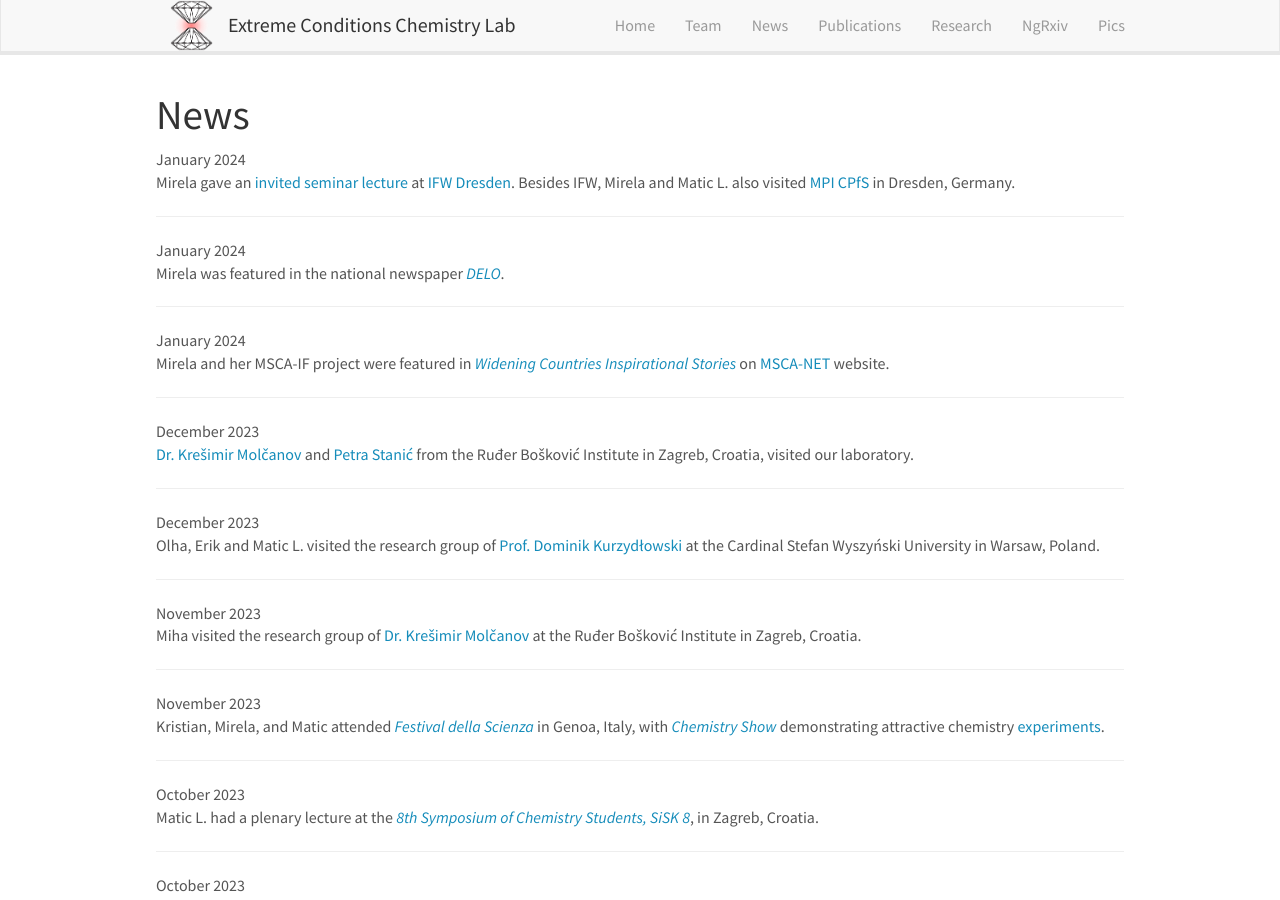
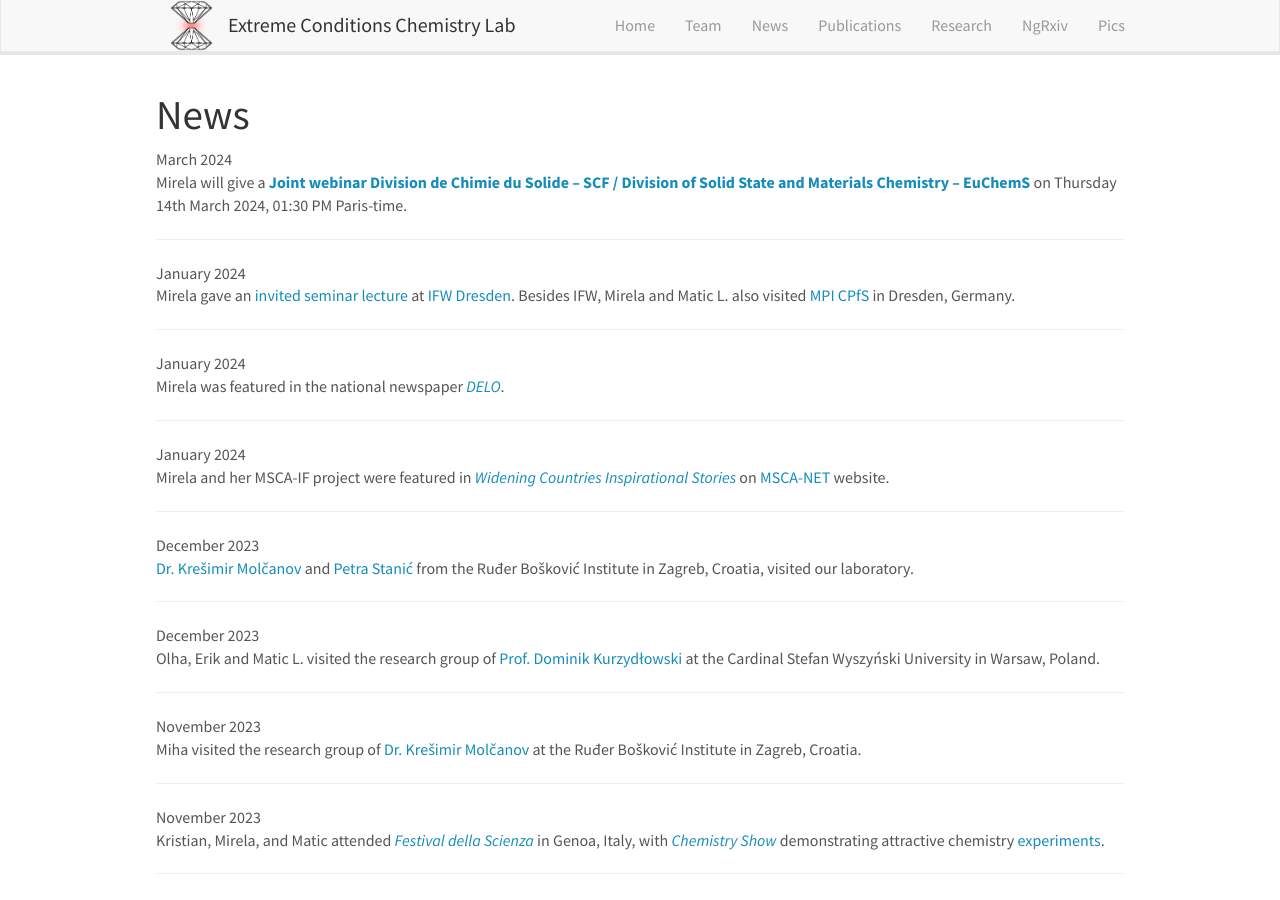
Before and after one commit to eccl-jsi/eccl-jsi.github.io, a Jekyll site: the page built from _pages/allnews.md, in a window 1280 px wide and 900 px high. Built offline with Jekyll 4.4.1, drawn with Linux system fonts in a browser that asks for light colours; nearby versions of some CDN libraries.

Commit message:
Update news.yml

```diff
--- a/_data/news.yml
+++ b/_data/news.yml
@@ -1,3 +1,6 @@
+- date: March 2024
+  headline: "Mirela will give a <b><a href='https://www.euchems.eu/divisions/solid-state-and-materials-chemistry/news/'>Joint webinar Division de Chimie du Solide – SCF / Division of Solid State and Materials Chemistry – EuChemS</a></b> on Thursday 14th March 2024, 01:30 PM Paris-time."
+
 - date: January 2024
   headline: "Mirela gave an <a href='https://www.dresden-science-calendar.de/calendar/en/detail/20436'>invited seminar lecture</a> at <a href='https://www.ifw-dresden.de/'>IFW Dresden</a>. Besides IFW, Mirela and Matic L. also visited <a href='https://www.cpfs.mpg.de/en'>MPI CPfS</a> in Dresden, Germany."
 
```
